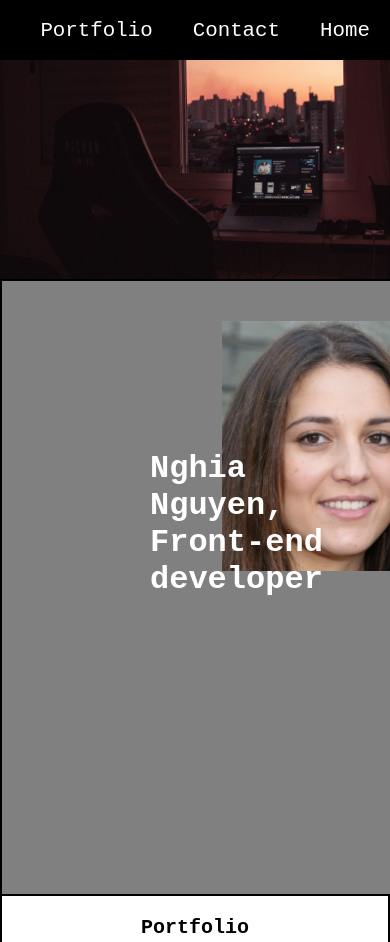
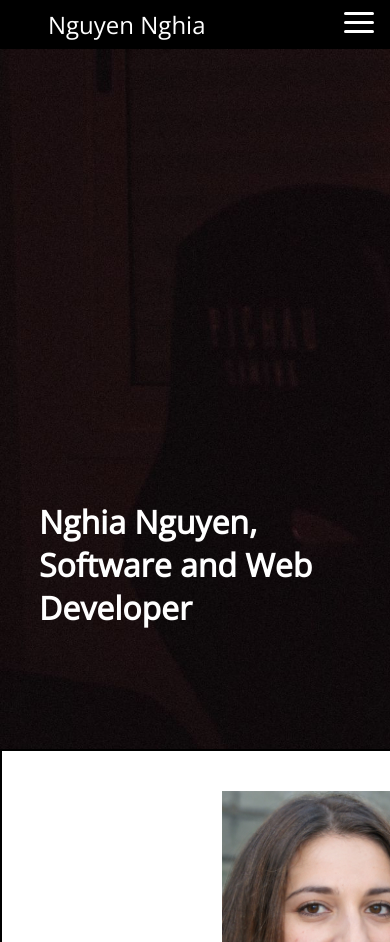
Before and after one commit to dodooh/Portfolio-hyperskill, a plain HTML site: page index.html in a window 390 px wide. Shown: the top 942 px of the page. Drawn offline with nearby package versions, Linux system fonts and the light colour scheme.

Commit message:
5/5 final

```diff
--- a/index.css
+++ b/index.css
@@ -6,42 +6,141 @@
     box-sizing: border-box;
 }
 body {
-    font-family: monospace, sans-serif;
+    font-family: "Open Sans", sans-serif;
 }
-header {
-    width: 100%;
+/****************************************
+ *      Navigation Bar                  *
+ ****************************************/
+.navbar {
+    padding: 0 40px;
     display: flex;
-    flex-direction: column;
-    background-color: black;
-}
-header nav {
-    background-color: black;
-    height: 60px;
-    display: flex;
+    position: relative;
+    justify-content: space-between;
     align-items: center;
-    justify-content: flex-end;
-}
-header nav a {
-    color: white;
-    font-size: 1.3rem;
-    font-weight: 500;
-    padding: 5px 20px;
-    text-decoration: none;
-}
-
-header h1 {
-    position: absolute;
-    z-index: 1;
-    top: 450px;
-    left: 150px;
+    background-color: #000;
     color: white;
 }
 
+.brand-title {
+    font-size: 1.5rem;
+    margin: .5rem;
+}
+
+.navbar-links {
+    height: 100%;
+}
+
+.navbar-links ul {
+    display: flex;
+    margin: 0;
+    padding: 0;
+}
+
+.navbar-links li {
+    list-style: none;
+}
+
+.navbar-links li a {
+    display: block;
+    text-decoration: none;
+    color: white;
+    padding: 1rem;
+}
+
+.navbar-links li:hover {
+    background-color: #C6D8D4;
+
+}
+.navbar-links li:hover a{
+    color: black;
+
+}
+.hamburger {
+    position: absolute;
+    top: .75rem;
+    right: 1rem;
+    display: none;
+    flex-direction: column;
+    justify-content: space-between;
+    width: 30px;
+    height: 21px;
+}
+
+.hamburger .bar {
+    height: 3px;
+    width: 100%;
+    background-color: white;
+    border-radius: 10px;
+}
+
+@media (max-width: 800px) {
+    .navbar {
+        flex-direction: column;
+        align-items: flex-start;
+    }
+
+    .hamburger {
+        display: flex;
+    }
+
+    .navbar-links {
+        display: none;
+        width: 100%;
+    }
+
+    .navbar-links ul {
+        width: 100%;
+        flex-direction: column;
+    }
+
+    .navbar-links ul li {
+        text-align: center;
+    }
+
+    .navbar-links ul li a {
+        padding: .5rem 1rem;
+    }
+
+    .navbar-links.active {
+        display: flex;
+    }
+}
+/****************************************
+ *      Header (img + h1)               *
+ ****************************************/
+header {
+    top: 0;
+    position: relative;
+    width: 100%;
+    height: 700px;
+    overflow-x: hidden;
+    background-image: url("images/bg.jpg");
+    background-size: cover;
+}
+#header-image {
+    width: 100%;
+    height: 100%;
+    top: 0;
+    overflow: hidden;
+    position: absolute;
+}
+#header-image h1 {
+    display: flex;
+    left: 10%;
+    bottom: 20%;
+    height: 2.8em;
+    width: 100%;
+    color: white;
+    z-index: 2;
+    position: inherit;
+    align-items: center;
+}
+/****************************************
+ *      About Me ()                      *
+ ****************************************/
 #about {
-    background-color: grey;
     border: 2px solid black;
     display: flex;
-    align-items: center;
     padding: 40px 220px;
     justify-content: space-between;
     align-items: flex-start;
@@ -54,6 +153,10 @@ header h1 {
     justify-content: center;
     gap: 20px
 }
+
+/****************************************
+ *      Header (img + h1)               *
+ ****************************************/
 #portfolio {
     display: flex;
     flex-direction: column;
@@ -62,8 +165,8 @@ header h1 {
     border-right: 2px solid black;
     padding: 20px 40px;
 }
-#portfolio h2 {
-    font-size: 1.25rem;
+section h2 {
+    font-size: 1.75rem;
     font-weight: bold;
 }
 .container-projects {
@@ -82,6 +185,7 @@ header h1 {
     align-items: center;
     justify-content: flex-start;
     text-align: center;
+    background-color: black;
     border: 2px solid black;
     border-radius: 10px;
     padding-top: 20px
@@ -90,16 +194,20 @@ header h1 {
     width: 80%;
     padding: 20px 0;
 }
-.project button {
+.project > button {
     background-color: black;
+    border: 2px solid #C6D8D4;
     height: 40px;
     padding: 4px 8px;
     color: white;
     display: block;
     cursor: pointer;
-    border: none;
     outline: none;
     font-size: 1.12rem;
+}
+.project > button:hover {
+    background-color: #C6D8D4;
+    color: black;
 }
 #contacts {
     border: 2px solid black;
--- a/index.html
+++ b/index.html
@@ -3,20 +3,29 @@
 <head>
     <meta charset="utf-8">
     <link rel="stylesheet" href="index.css">
+    <link href="https://fonts.googleapis.com/css2?family=Open+Sans&display=swap" rel="stylesheet">
     <script defer src="script.js"></script>
     <title>Portfolio</title>
 </head>
 <body>
+    <nav class="navbar" id="menu">
+        <div class="brand-title">Nguyen Nghia</div>
+        <a href="#" class="hamburger">
+            <span class="bar"></span>
+            <span class="bar"></span>
+            <span class="bar"></span>
+        </a>
+        <div class="navbar-links">
+            <ul>
+                <li><a href="#">Home</a></li>
+                <li><a href="#about">About Me</a></li>
+                <li><a href="#portfolio">Portfolio</a></li>
+                <li><a href="#contacts">Contact</a></li>
+            </ul>
+        </div>
+    </nav>
     <header>
-        <nav>
-            <a href="#about">About Me</a>
-            <a href="#portfolio">Portfolio</a>
-            <a href="#contacts  ">Contact</a>
-            <a href="#">Home</a>
-        </nav>
-        <img src="images/bg.jpg" alt="background" class="bg-img">
-        <h1>Nghia Nguyen,<br> Front-end developer</h1>
-
+        <div id="header-image"><h1>Nghia Nguyen,<br> Software and Web Developer</h1></div>
     </header>
 
     <section id="about">
@@ -33,7 +42,7 @@
     </section>
 
     <section id="portfolio">
-        <h2>Portfolio</h2>
+        <h2>My Portfolio</h2>
         <div class="container-projects">
             <div class="project">
                 <!--            POP UP-->
--- a/script.js
+++ b/script.js
@@ -1,7 +1,12 @@
 const openModalButtons = document.querySelectorAll('[data-window-target]')
 const closeModalButtons = document.querySelectorAll('[data-close-button]')
 const overlay = document.getElementById('overlay')
+const toggleButton = document.getElementsByClassName('hamburger')[0]
+const navbarLinks = document.getElementsByClassName('navbar-links')[0]
 
+toggleButton.addEventListener('click', () => {
+    navbarLinks.classList.toggle('active')
+})
 openModalButtons.forEach(button => {
     button.addEventListener('click', () => {
         const modal = document.querySelector(button.dataset.windowTarget)
```
